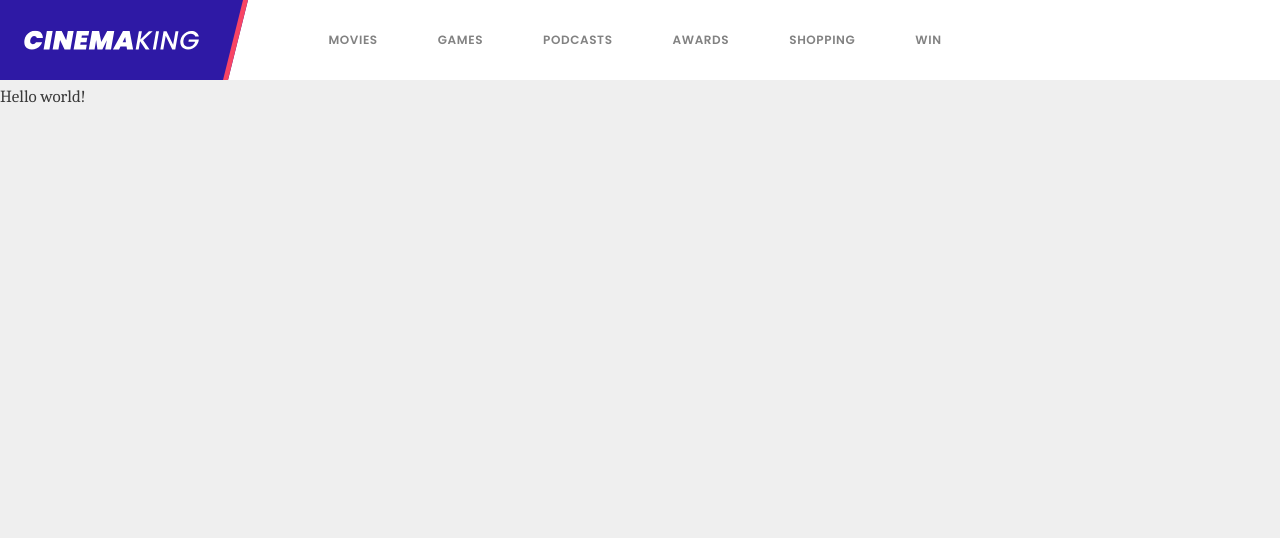
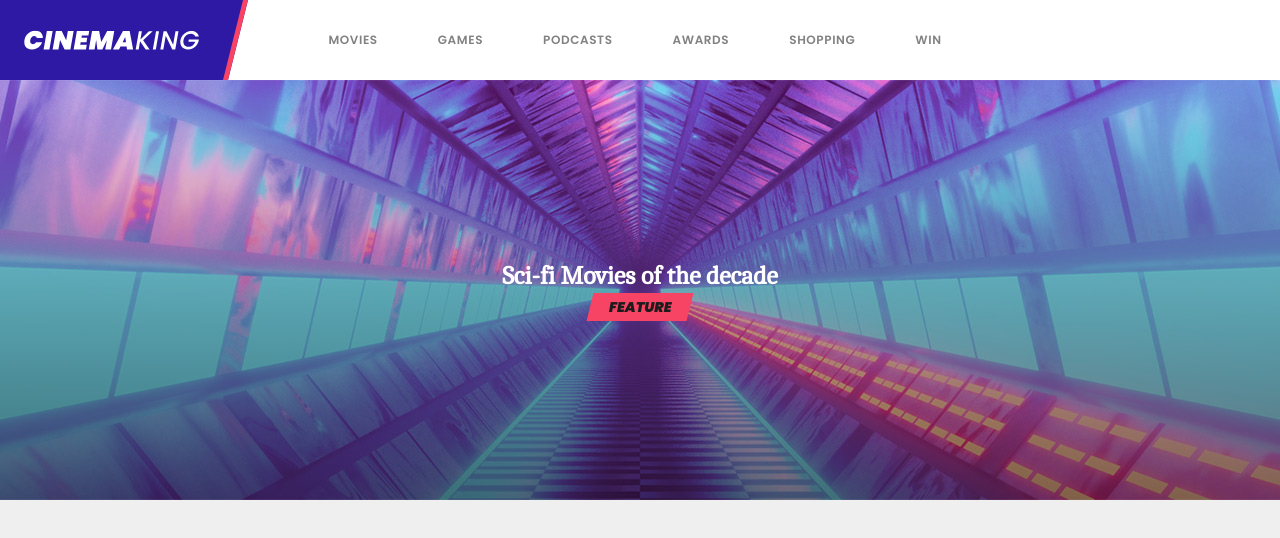
Before and after one commit to shane-dyer/cinema-king, a Next.js app: page / in a window 1280 px wide. Shown: the top 538 px of the page. Built offline with nearby package versions, Linux system fonts and the light colour scheme.

Commit message:
Add Banner component

```diff
--- /dev/null
+++ b/src/components/Banner/index.jsx
@@ -0,0 +1,16 @@
+import styles from './styles.module.scss';
+
+const Banner = ({ title, category }) => {
+  return (
+    <section className={styles.banner}>
+      {title && <h1>{title}</h1>}
+      {category && (
+        <div className={styles.category}>
+          <span>{category}</span>
+        </div>
+      )}
+    </section>
+  );
+};
+
+export default Banner;
--- /dev/null
+++ b/src/components/Banner/styles.module.scss
@@ -0,0 +1,38 @@
+// ======================================================
+// Header
+// ======================================================
+
+@import '../../styles/variables';
+
+.banner {
+  display: flex;
+  flex-direction: column;
+  align-items: center;
+  justify-content: center;
+  height: 420px;
+  background: url('/static/images/banner-bg.jpg') 50% 50% / cover no-repeat;
+
+  h1 {
+    color: #fff;
+  }
+}
+
+.category {
+  display: flex;
+  align-items: center;
+  justify-content: center;
+  width: 100px;
+  height: 28px;
+  background-color: var(--brand-secondary-color);
+  font-family: $font-family-heading;
+  font-size: px-to-rem(14);
+  font-weight: 900;
+  font-style: italic;
+  color: var(--heading-text-color);
+  text-transform: uppercase;
+  transform: skewX(-14deg);
+
+  span {
+    transform: skewX(14deg);
+  }
+}
--- a/src/components/index.js
+++ b/src/components/index.js
@@ -1,3 +1,4 @@
+export { default as Banner } from './Banner';
 export { default as Header } from './Header';
 export { default as Layout } from './Layout';
 export { default as Logo } from './Logo';
--- a/src/pages/index.jsx
+++ b/src/pages/index.jsx
@@ -1,8 +1,8 @@
-import { Layout } from 'components';
+import { Layout, Banner } from 'components';
 
 const Index = ({ title, description, ...props }) => (
   <Layout title={title} description={description}>
-    <p>Hello world!</p>
+    <Banner title="Sci-fi Movies of the decade" category="Feature" />
   </Layout>
 );
 
```
Also changed, not shown: public/static/images/banner-bg.jpg (added).
